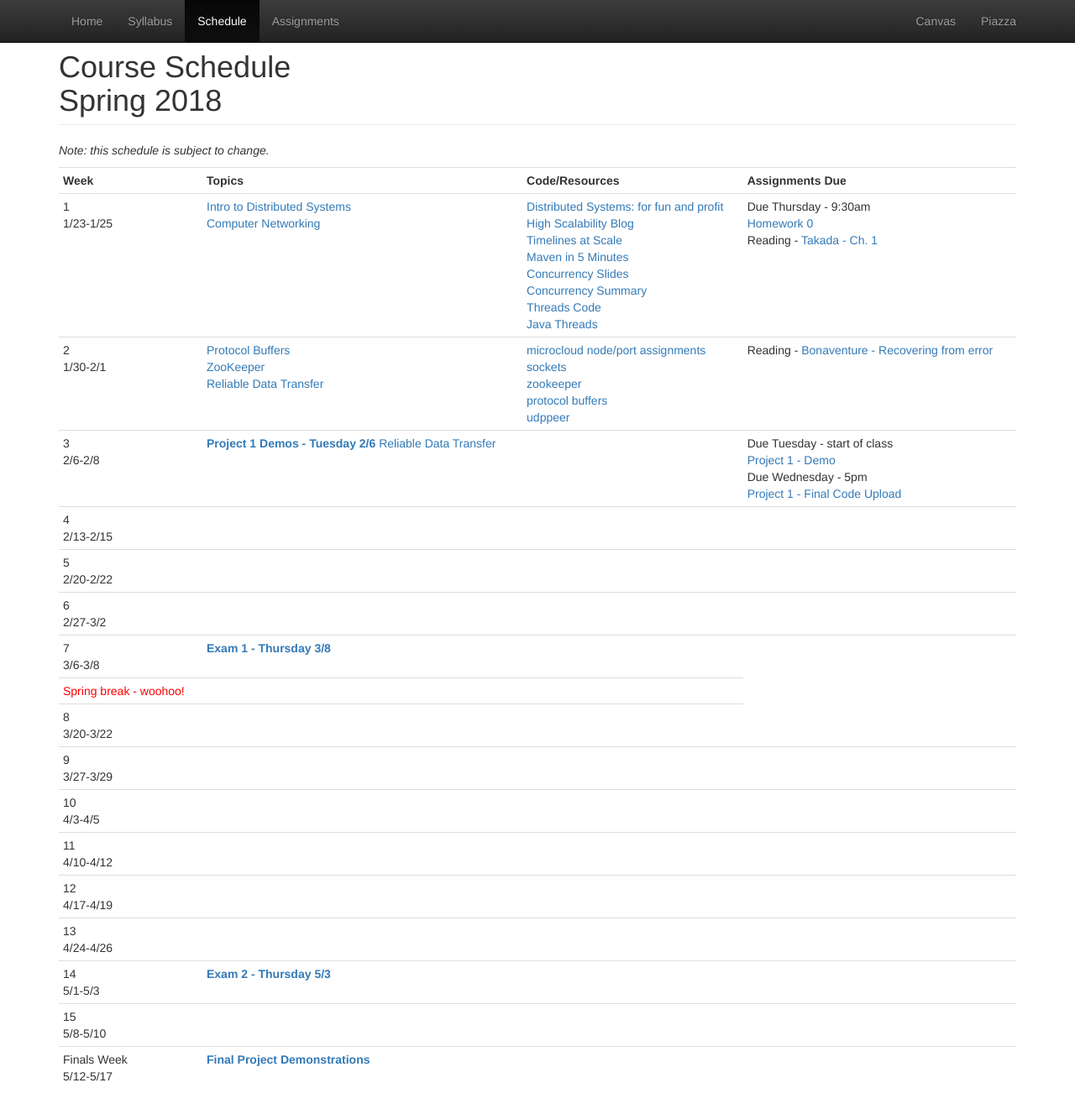
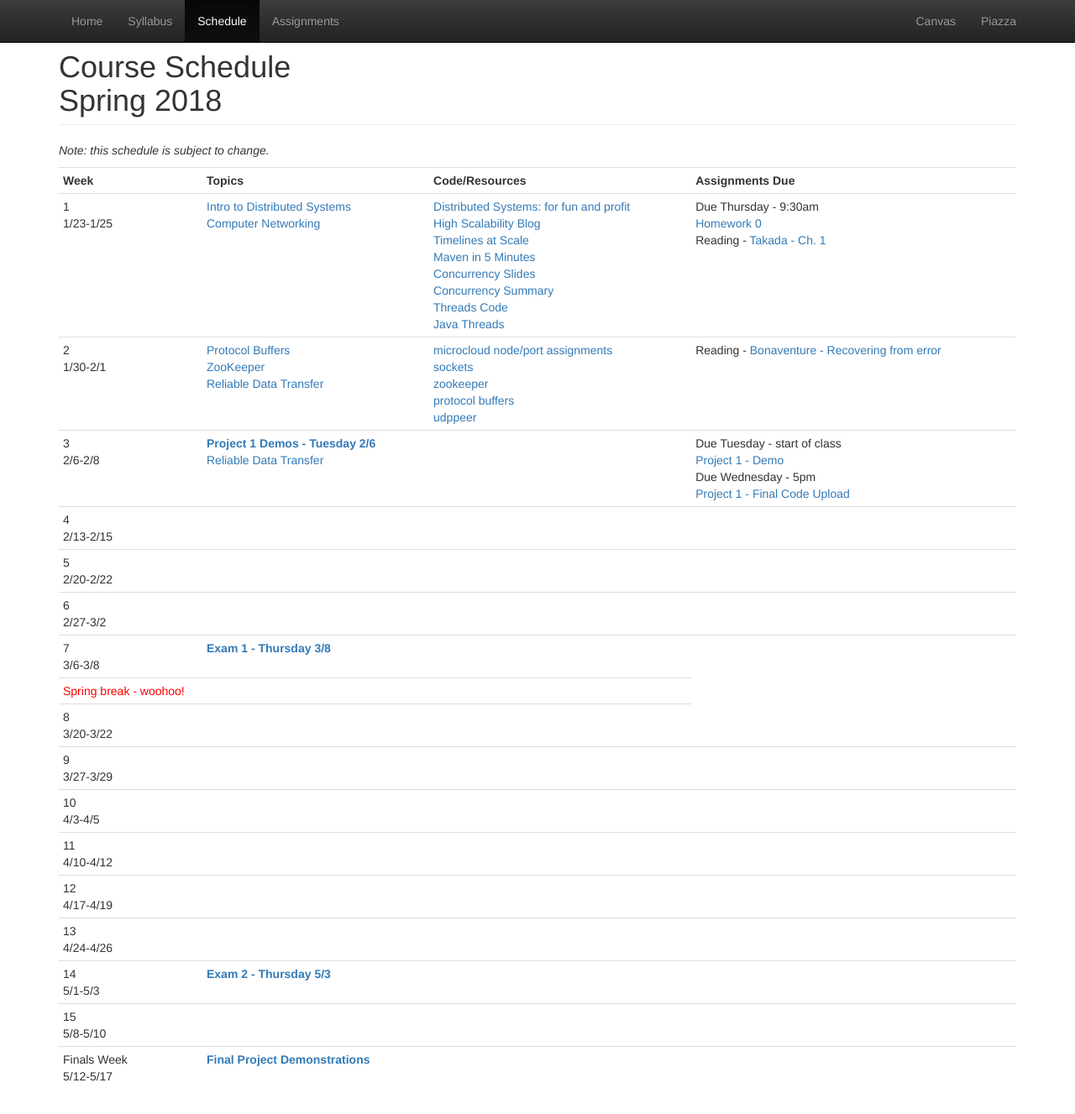
Before and after one commit to CS682-S18/cs682-s18.github.io, a Jekyll site: the page built from schedule.html, in a window 1280 px wide and 1337 px high. Shown: the top 1327 px of the window at 84% size. Built offline with Jekyll 4.4.1, drawn with Linux system fonts in a browser that asks for light colours.

Commit message:
modify formatting

```diff
--- a/schedule.html
+++ b/schedule.html
@@ -59,7 +59,7 @@ title: Schedule
 		<tr>
 			<td>3<br/>2/6-2/8</td>
 			<td>
-				<strong><span class="text-primary">Project 1 Demos - Tuesday 2/6</strong>
+				<strong><span class="text-primary">Project 1 Demos - Tuesday 2/6</strong><br/>
 				<a href="https://docs.google.com/presentation/d/1dCNzwk5LApRPZ_jRaEFs03A2AcBzQSHXs2yfQZCzwTE/edit?usp=sharing">Reliable Data Transfer</a><br/>
 			</td>
 			<td>
```
